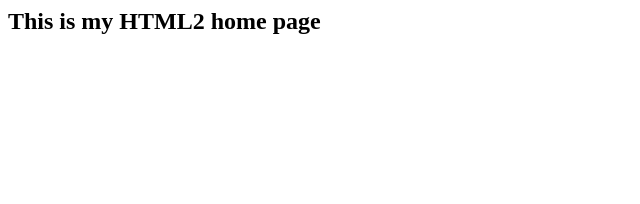
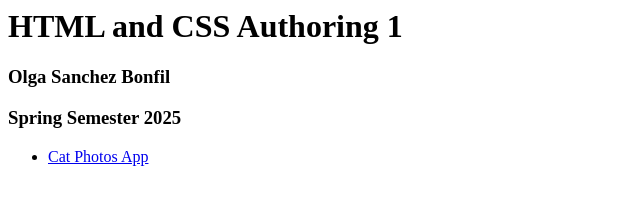
Before and after one commit to OlgaSB651/mctc-html2, a plain HTML site: page index.html in a window 1280 px wide. Shown: the whole page, without its empty margins (0-640 px from the left). Drawn offline with Linux system fonts and the light colour scheme.

Commit message:
Update index.html to include cat photos link

```diff
--- a/index.html
+++ b/index.html
@@ -1 +1,16 @@
-<h2>This is my HTML2 home page</h2>
+<html lang="en">
+  <head>
+     <title>HTML and CSS Authoring 1</title>
+</head>
+
+<body>
+   <h1>HTML and CSS Authoring 1</h1>
+   <h3>Olga Sanchez Bonfil</h3>
+   <h3>Spring Semester 2025</h3>
+
+    <ul>
+       <li><a href="cat-photos/index.html">Cat Photos App</a></li>
+    </ul>
+
+ </body>
+</html>
```
